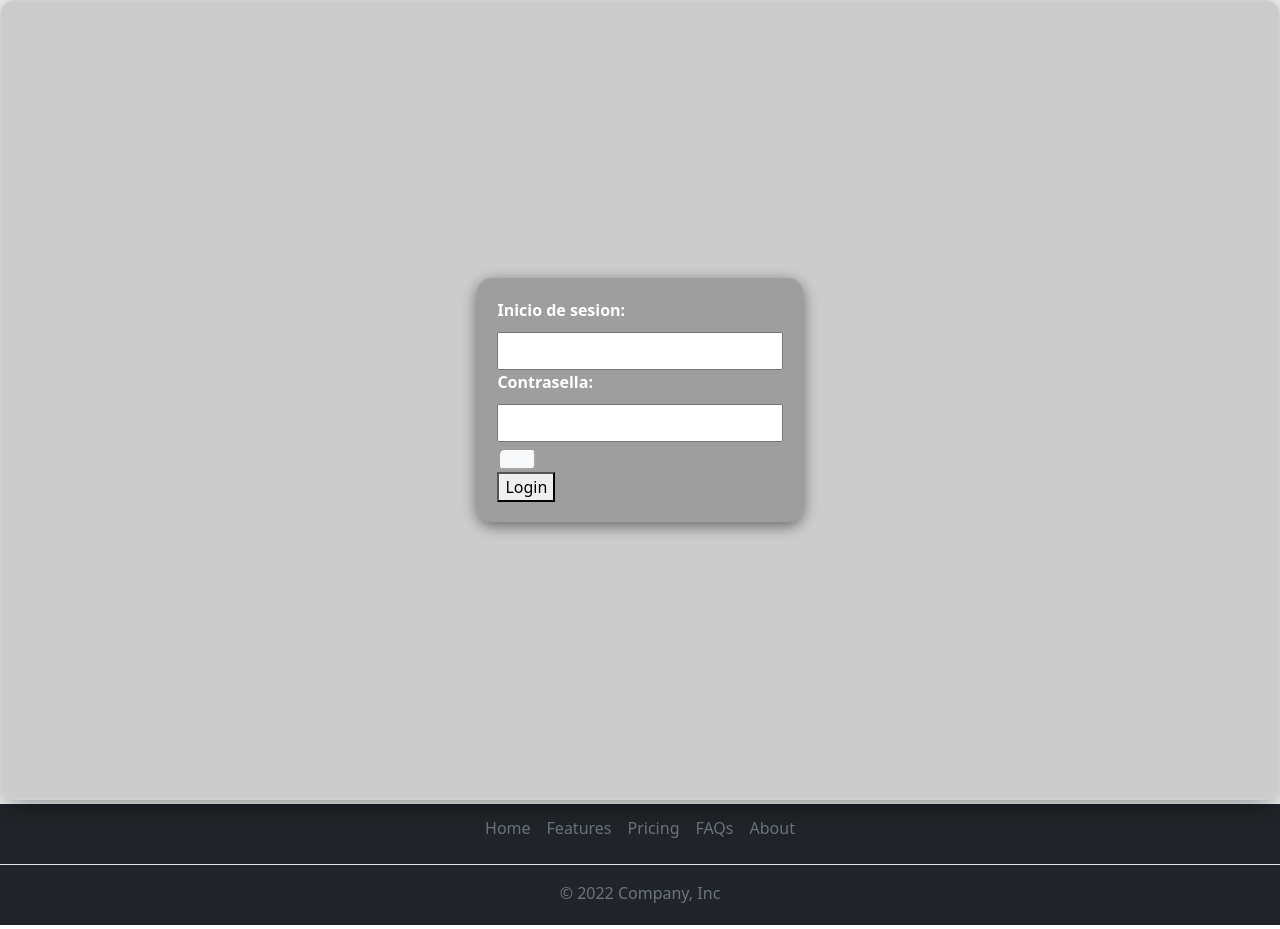
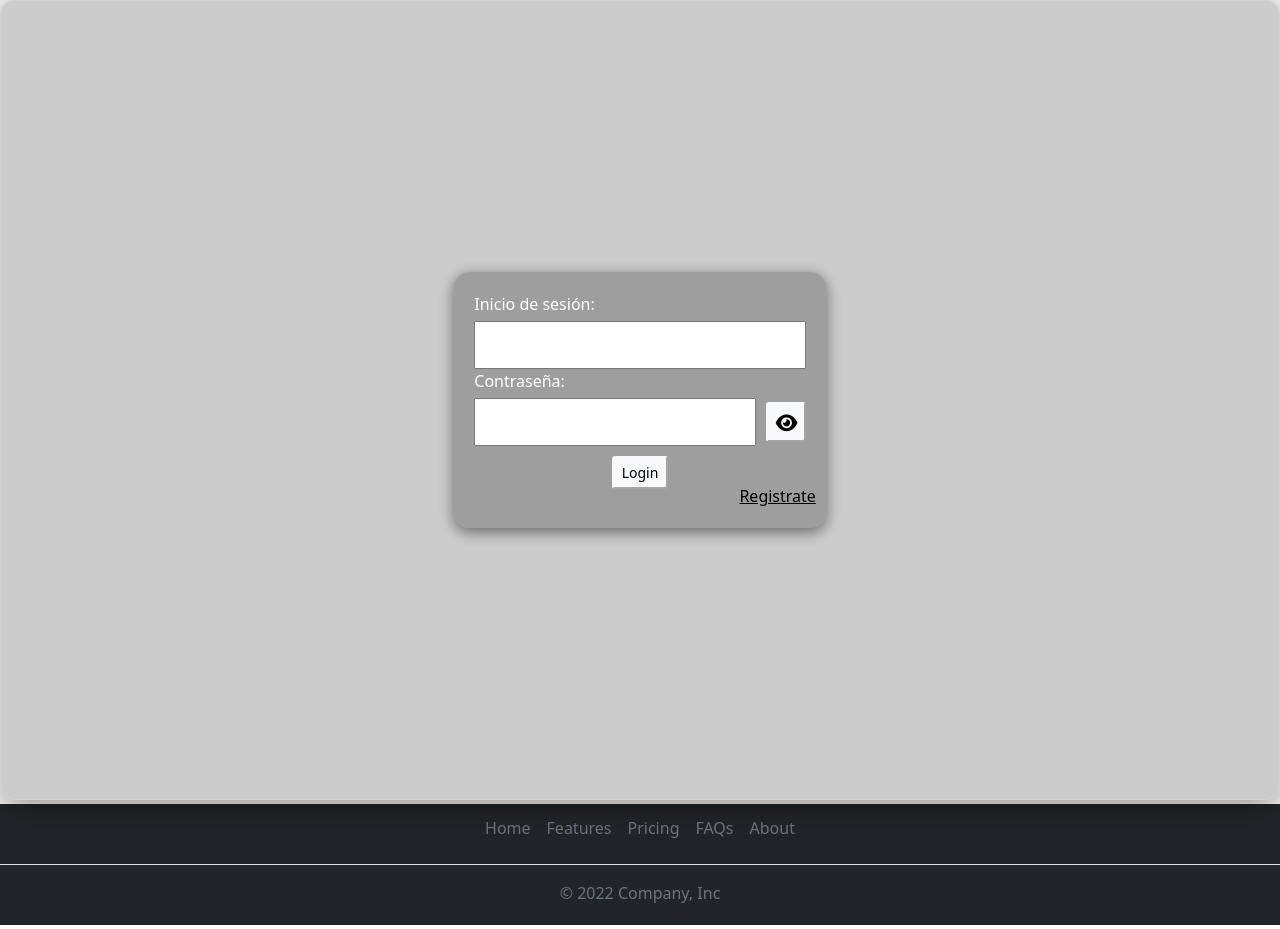
Before and after one commit to inerxd/project_salud_mental, a Django app: page /login/ in a window 1280 px wide. Shown: the part 56-985 px from the top of the page. Run offline with Django 3.2, Linux system fonts and the light colour scheme.

Commit message:
diseño de login

```diff
--- a/Psy_C/FrontEnd/static/css/LoginCSS.css
+++ b/Psy_C/FrontEnd/static/css/LoginCSS.css
@@ -1,37 +1,106 @@
+/* Contenedor principal */
 .contendorExterior {
-    background-color: rgba(0, 0, 0, 0.2); /* Fondo negro con transparencia */
-    backdrop-filter: blur(10px); /* Desenfoque del fondo */
-    -webkit-backdrop-filter: blur(10px); /* Desenfoque del fondo para Safari */
-    border-radius: 15px; /* Bordes redondeados */
-    border: 1px solid rgba(255, 255, 255, 0.1); /* Borde blanco muy transparente */
-    box-shadow: 0 4px 30px rgba(0, 0, 0, 0.5); /* Sombra más oscura */
-    padding: 20px; /* Espaciado interior */
+    background-color: rgba(0, 0, 0, 0.2);
+    backdrop-filter: blur(10px);
+    -webkit-backdrop-filter: blur(10px);
+    border-radius: 15px;
+    border: 1px solid rgba(255, 255, 255, 0.1);
+    box-shadow: 0 4px 30px rgba(0, 0, 0, 0.5);
+    padding: 20px;
     display: flex;
     justify-content: center;
     align-items: center;
-    min-height: 100vh; /* Ocupa toda la altura de la ventana */
+    min-height: 100vh;
 }
 
+/* Contenedor interior */
 .contendorInterior {
-    background-color: rgba(0, 0, 0, 0.225); /* Fondo negro semi-transparente para el hijo */
+    width: 30%;
+    background-color: rgba(0, 0, 0, 0.225);
     padding: 20px;
     border-radius: 15px;
-    box-shadow: 0 4px 15px rgba(0, 0, 0, 0.5); /* Sombra más oscura para el hijo */
-    color: white; /* Texto en blanco para contraste */
+    box-shadow: 0 4px 15px rgba(0, 0, 0, 0.5);
+    color: white;
 }
 
-.form-group {
-    margin-bottom: 5px;
+/* Estilo para labels */
+.estilo1 {
+    display: block; /* Asegura que el label ocupe toda la línea */
+    margin-bottom: 5px; /* Espacio entre el label y el input */
+    color: white;
 }
 
-.estilo1 {
-    display: flex; /* Asegura que el label esté en una línea separada */
-    margin-bottom: 10px; /* Da espacio entre el label y la casilla */
-    font-weight: bold; /* Opcional, para hacer el texto más visible */
+/* Estilo para todos los inputs */
+.estilo2 {
+    width: 100%; /* Ajusta el ancho del input al 75% */
+    padding: 10px;
+    box-sizing: border-box;
+    font-size: 1rem;
+    display: inline-block;
 }
 
-.estilo2 {
-    width: 100%; /* Haz que el campo ocupe el ancho disponible */
-    padding: 5px; /* Añade un poco de espacio interno al campo */
-    box-sizing: border-box; /* Para asegurarse de que el ancho se respete con el padding */
+/* Contenedor del botón de mostrar/ocultar contraseña */
+.estilo3 {
+    width: 40px;
+    height: 40px;
+    padding: 5px;
+    margin-left: 5px;
+    display: flex;
+    justify-content: center;
+    align-items: center;
+    cursor: pointer;
+    font-size: 1.2rem;
 }
+
+/* Estilo para el icono */
+.estilo3 i {
+    width: 20px;
+    height: 20px;
+    font-size: inherit;
+    line-height: 1;
+    vertical-align: middle;
+}
+
+/* Contenedor que alinea el input de contraseña y el botón */
+.input-container {
+    display: flex;
+    align-items: center;
+    position: relative; /* Asegura que el botón se posicione correctamente */
+}
+
+/* Contenedor del input con el botón de mostrar/ocultar */
+.input-container input {
+    width: 85%; /* Mantiene el ancho fijo del input */
+}
+
+/* Asegura que el botón no afecte el ancho del input */
+.input-container button {
+    position: absolute;
+    right: 0;
+    top: 50%;
+    transform: translateY(-50%);
+}
+.botondesubmit {
+    padding: 10px;
+    display: flex;
+    justify-content: center;
+}
+
+.registrate{
+    color: black;
+    display: flex;
+    margin-top: -15px;
+    margin-left: 80%;
+}
+
+ a:visited {
+    color: black; /* Color del enlace después de hacer clic */
+}
+
+ a:hover {
+    color: black; /* Mantén el color negro cuando pasas el ratón por encima */
+}
+
+ a:active {
+    color: black; /* Color durante el clic */
+}
--- a/Psy_C/FrontEnd/static/js/visualizarPassword.js
+++ b/Psy_C/FrontEnd/static/js/visualizarPassword.js
@@ -1,11 +1,15 @@
-function mostrarOcultarContrasena() {
+function mostrarOcultarContrasena(e) {
+    e.preventDefault();
+
     var contrasenaInput = document.getElementById("password");
     var iconoMostrarOcultar = document.getElementById("iconoMostrarOcultar");
 
     if (contrasenaInput.type === "password") {
+
         contrasenaInput.type = "text";
         iconoMostrarOcultar.innerHTML = '<i class="fas fa-eye-slash"></i>';
     } else {
+
         contrasenaInput.type = "password";
         iconoMostrarOcultar.innerHTML = '<i class="fas fa-eye"></i>';
     }
--- a/Psy_C/FrontEnd/templates/inicioSesion.html
+++ b/Psy_C/FrontEnd/templates/inicioSesion.html
@@ -14,33 +14,34 @@
 
         <form action="" method="post">
             {% csrf_token %}
-            <div>
-                <label class="form-group estilo1" for="email">Inicio de sesion:</label>
+
+            <div class="form-group">
+                <label class="estilo1" for="email">Inicio de sesión:</label>
                 <input class="estilo2" type="email" name="email" id="email">
             </div>
 
-            <div>
-                <label class="form-group estilo1" for="password">Contrasella:</label>
-                <input class="estilo2" type="password" name="password" id="password">
-                <button  class="btn-lg btn-light" style="margin: 1%;"  type="button" onclick="mostrarOcultarContrasena()">
-                    <span id="iconoMostrarOcultar" ><i class="fas fa-eye"></i></span>
-                  </button>
+            <div class="form-group">
+                <label class="estilo1" for="password">Contraseña:</label>
+                <div class="input-container">
+                    <input class="estilo2" type="password" name="password" id="password">
+                    <button class="btn-sm btn-light estilo3" type="button" onclick="mostrarOcultarContrasena(event)">
+                        <span id="iconoMostrarOcultar"><i class="fas fa-eye"></i></span>
+                    </button>
+                </div>
             </div>
-            <!--
-            <div>
-                <input type="password" name="repetirPassword" id="repetirPassword">
-                <label for="repetirPassword">Repetir Contrasella</label>
-            </div>-->
+
+            <div class="botondesubmit">
+                <button class="btn-sm btn-light" type="submit">Login</button>
+            </div>
 
             <div>
-                <button type="submit">Login</button>
-
+                <a class="registrate" href="#">Registrate</a>
             </div>
         </form>
 
-
     </div>
 </div>
+
 
 {% block CustomJS %}
 <script src="{% static 'js/visualizarPassword.js'%}"></script>
--- a/Psy_C/FrontEnd/templates/layaut.html
+++ b/Psy_C/FrontEnd/templates/layaut.html
@@ -7,8 +7,9 @@
     <meta name="viewport" content="width=device-width, initial-scale=1.0">
     <title>{% block title %}{% endblock %}</title>
     <link href="https://cdn.jsdelivr.net/npm/bootstrap@5.0.2/dist/css/bootstrap.min.css" rel="stylesheet" integrity="sha384-EVSTQN3/azprG1Anm3QDgpJLIm9Nao0Yz1ztcQTwFspd3yD65VohhpuuCOmLASjC" crossorigin="anonymous">
-
-
+    <link rel="stylesheet" href="https://cdnjs.cloudflare.com/ajax/libs/font-awesome/6.2.0/css/all.min.css">
+    <link rel="preconnect" href="https://fonts.googleapis.com">
+    <link rel="preconnect" href="https://fonts.gstatic.com" crossorigin>
     {% block customCSS%}
 <link rel="stylesheet" href="{% static 'css/prueba.css' %}">
      {% endblock%}
```
